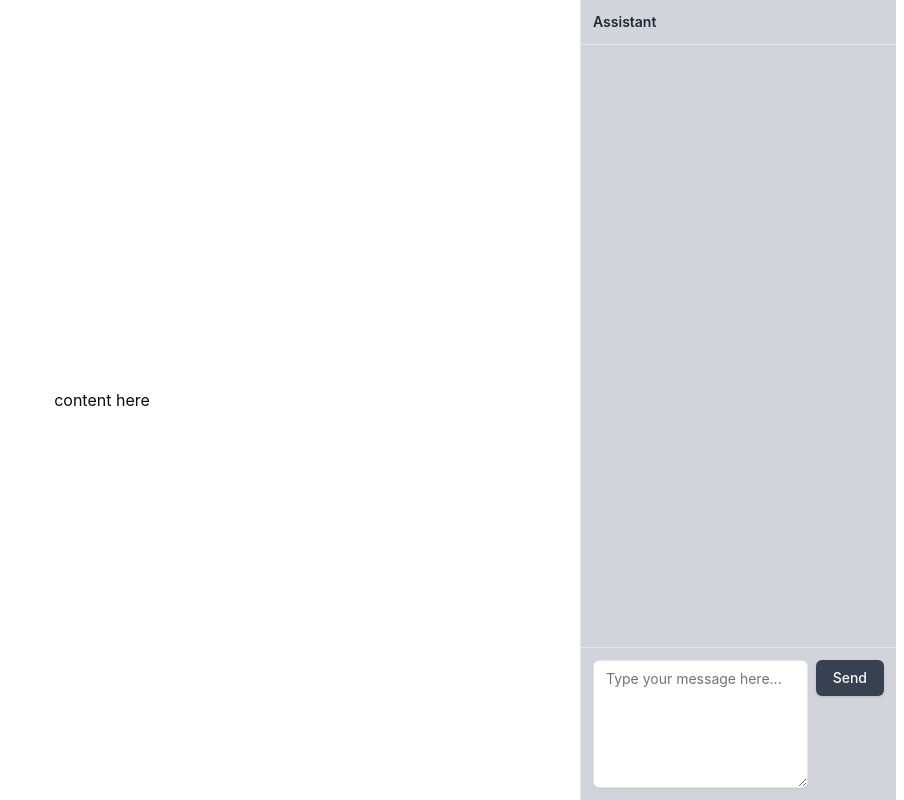
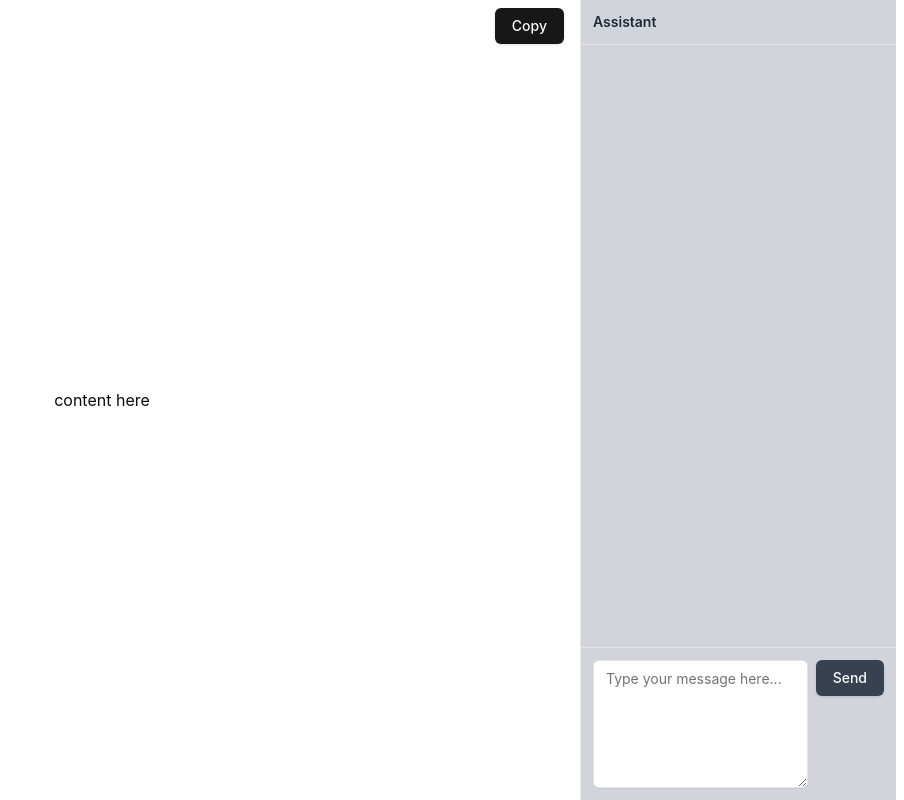
Before and after one commit to MadisonEvans94/HTMLAgent, a React (Vite) app in the folder frontend/: page / in a window 1280 px wide. Shown: the whole page, without its empty margins (376-1280 px from the left). Built offline with nearby package versions, Linux system fonts and the light colour scheme.

Commit message:
added copy button

```diff
--- a/frontend/src/App.tsx
+++ b/frontend/src/App.tsx
@@ -7,7 +7,7 @@ function App() {
 	const [htmlString, setHtmlString] = useState<string | null>(null);
 
 	return (
-		<MainLayout>
+		<MainLayout htmlString={htmlString}>
 			<GeneratedComponentPane htmlString={htmlString} />
 			<ChatPane onHTMLReceived={setHtmlString} />
 		</MainLayout>
--- a/frontend/src/components/GeneratedComponentPane.tsx
+++ b/frontend/src/components/GeneratedComponentPane.tsx
@@ -1,5 +1,6 @@
 import React from 'react';
 import { Pane } from './Pane';
+import { Button } from './ui/button';
 
 interface GeneratedComponentPaneProps {
 	htmlString: string | null;
@@ -8,8 +9,27 @@ interface GeneratedComponentPaneProps {
 export const GeneratedComponentPane: React.FC<GeneratedComponentPaneProps> = ({
 	htmlString,
 }) => {
+	const handleCopy = async () => {
+		if (htmlString) {
+			try {
+				await navigator.clipboard.writeText(htmlString);
+				console.log('HTML copied to clipboard!');
+			} catch (err) {
+				console.error('Failed to copy:', err);
+			}
+		} else {
+			console.log('No HTML to copy.');
+		}
+	};
+
 	return (
-		<Pane className='grow flex items-center justify-center py-2'>
+		<Pane className='grow flex items-center justify-center py-2 relative'>
+			<Button
+				className='absolute top-2 right-2 z-10'
+				onClick={handleCopy}
+			>
+				Copy
+			</Button>
 			<div
 				className='border border-white rounded-lg w-full h-full flex items-center justify-center'
 				dangerouslySetInnerHTML={{
--- a/frontend/src/components/MainLayout.tsx
+++ b/frontend/src/components/MainLayout.tsx
@@ -1,12 +1,17 @@
 import React, { ReactNode } from 'react';
+import { Button } from './ui/button'; // Assuming your shadcn button is imported here
 
 interface MainLayoutProps {
 	children: ReactNode;
+	htmlString: string | null;
 }
 
-export const MainLayout: React.FC<MainLayoutProps> = ({ children }) => {
+export const MainLayout: React.FC<MainLayoutProps> = ({
+	children,
+}) => {
+
 	return (
-		<div className='w-screen h-screen overscroll-y-contain flex gap-2 px-2'>
+		<div className='w-screen h-screen overscroll-y-contain flex gap-2 px-2 relative'>
 			{children}
 		</div>
 	);
```
